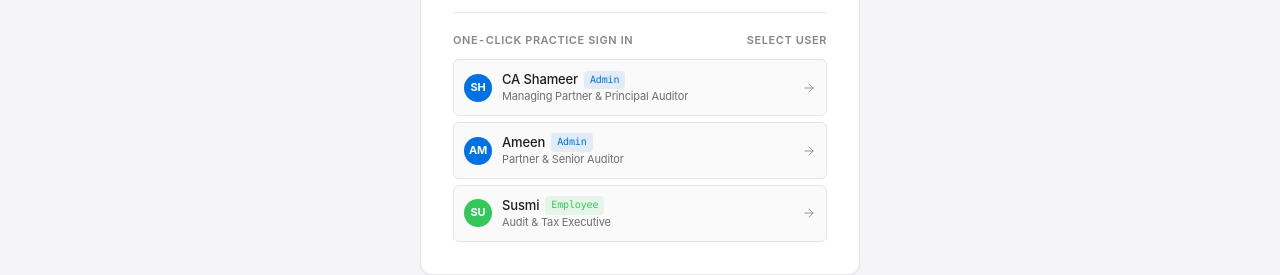
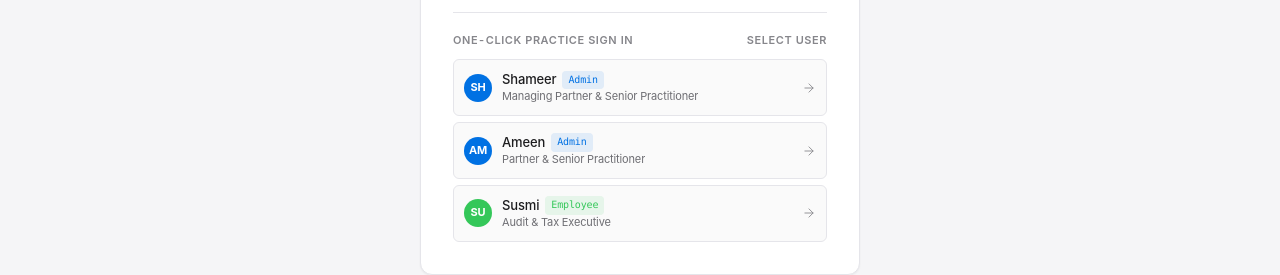
Before and after one commit to Sreyaaas/AuditingFirmCRM, a React (Vite) app: page / in a window 1280 px wide. Shown: the part 517-792 px from the top of the page. Built offline with nearby package versions, Linux system fonts and the light colour scheme; no server answers; a web font is replaced by a local one.

Commit message:
Update firm partner title to Shameer (Managing Partner & Senior Practitioner), removing CA prefix

```diff
--- a/src/components/ClientDetailDrawer.tsx
+++ b/src/components/ClientDetailDrawer.tsx
@@ -156,7 +156,7 @@ export const ClientDetailDrawer: React.FC<ClientDetailDrawerProps> = ({
       category: 'ITR Filing',
       size: '1.9 MB',
       date: '28 Oct 2026',
-      uploadedBy: 'CA Shameer',
+      uploadedBy: 'Shameer',
       url: client.oneDriveFolderUrl,
     },
     {
--- a/src/components/LoginView.tsx
+++ b/src/components/LoginView.tsx
@@ -341,7 +341,7 @@ export const LoginView: React.FC<LoginViewProps> = ({
                 </div>
 
                 <div className="p-2.5 rounded-[6px] bg-[#F2F2F7] dark:bg-[#242426] text-[11px] text-[#6E6E73] dark:text-[#8E8E93]">
-                  Admin rights are verified by CA Shameer or Ameen.
+                  Admin rights are verified by Shameer or Ameen.
                 </div>
 
                 <button
@@ -410,7 +410,7 @@ export const LoginView: React.FC<LoginViewProps> = ({
               <span>Multi-User Role-Based Access Control Enabled</span>
             </div>
             <p>
-              Admins (CA Shameer &amp; Ameen) hold full firm authority. Employee (Susmi) handles assigned filings.
+              Admins (Shameer &amp; Ameen) hold full firm authority. Employee (Susmi) handles assigned filings.
             </p>
           </div>
         </div>
--- a/src/data/actualClientData.ts
+++ b/src/data/actualClientData.ts
@@ -1,12 +1,12 @@
 import { DebtorRecord, OfficeBillingEntry, GSTComplianceItem, StaffMember, UserProfile, ActivityLog, ITRFiling } from '../types/crm';
 
 // The actual 3 team members of Shameer and Associates:
-// 2 Admins (CA Shameer & Ameen) and 1 Employee (Susmi)
+// 2 Admins (Shameer & Ameen) and 1 Employee (Susmi)
 export const ACTUAL_STAFF: StaffMember[] = [
   {
     id: 'staff-shameer',
-    name: 'CA Shameer',
-    role: 'Managing Partner & Principal Auditor',
+    name: 'Shameer',
+    role: 'Managing Partner & Senior Practitioner',
     initials: 'SH',
     email: 'shameer@shameerassociates.in',
     phone: '+91 98200 11000',
@@ -17,7 +17,7 @@ export const ACTUAL_STAFF: StaffMember[] = [
   {
     id: 'staff-ameen',
     name: 'Ameen',
-    role: 'Partner & Senior Auditor',
+    role: 'Partner & Senior Practitioner',
     initials: 'AM',
     email: 'ameen@shameerassociates.in',
     phone: '+91 98201 11001',
@@ -256,10 +256,10 @@ export const ACTUAL_GST_COMPLIANCE: GSTComplianceItem[] = [
 export const INITIAL_PROFILES: UserProfile[] = [
   {
     id: 'user-admin-shameer',
-    name: 'CA Shameer',
+    name: 'Shameer',
     email: 'shameer@shameerassociates.in',
     role: 'admin',
-    designation: 'Managing Partner & Principal Auditor',
+    designation: 'Managing Partner & Senior Practitioner',
     phone: '+91 98200 11000',
     status: 'Active',
     joinedDate: '2018-01-15',
@@ -275,7 +275,7 @@ export const INITIAL_PROFILES: UserProfile[] = [
     name: 'Ameen',
     email: 'ameen@shameerassociates.in',
     role: 'admin',
-    designation: 'Partner & Senior Auditor',
+    designation: 'Partner & Senior Practitioner',
     phone: '+91 98201 11001',
     status: 'Active',
     joinedDate: '2021-06-01',
@@ -309,7 +309,7 @@ export const INITIAL_ACTIVITY_LOGS: ActivityLog[] = [
   {
     id: 'log-1',
     timestamp: '2026-11-04 02:15 PM',
-    userName: 'CA Shameer',
+    userName: 'Shameer',
     userRole: 'admin',
     action: 'Payment Credited',
     details: 'Credited ₹9,000 for Havos (P) Ltd towards October billing ledger',
@@ -339,7 +339,7 @@ export const INITIAL_ACTIVITY_LOGS: ActivityLog[] = [
   {
     id: 'log-4',
     timestamp: '2026-11-03 02:10 PM',
-    userName: 'CA Shameer',
+    userName: 'Shameer',
     userRole: 'admin',
     action: 'Session Authenticated',
     details: 'Practice administrative session verified with role-based rights',
```
